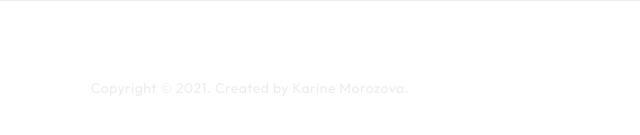
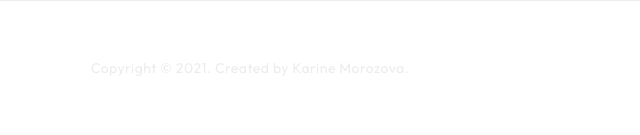
Before and after one commit to karimorozova/cv, a plain HTML site: page index.html in a window 1280 px wide. Shown: the part 2066-2201 px from the top of the page, 390-1030 px from the left. After the commit the page ends 2171 px from the top, so only its background shows below. Drawn offline with Linux system fonts and the light colour scheme.

Commit message:
Changed footer padding

```diff
--- a/sass/components/_footer.scss
+++ b/sass/components/_footer.scss
@@ -1,5 +1,5 @@
 .footer {
-    @extend %section;
+    padding-top: 60px;
     border-top: 1px solid #ECECEC;
 }
 
@@ -8,5 +8,5 @@
     color: #ECECEC;
     font-size: 14px;
     line-height: 1.12;
-    padding: 20px 0;
+    padding-bottom: 20px;
 }
```
Also changed, not shown: css/main.css, css/main.min.css, 2 other files.
